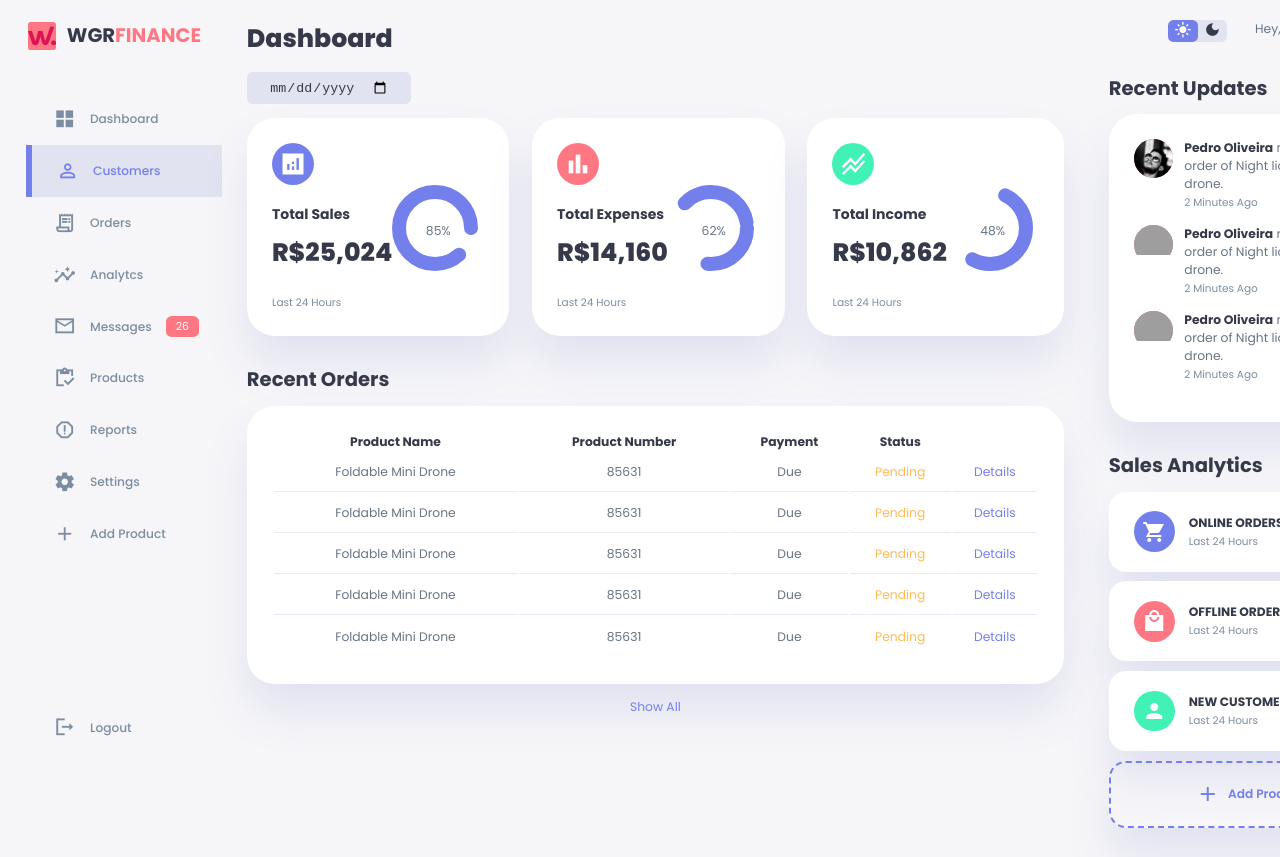
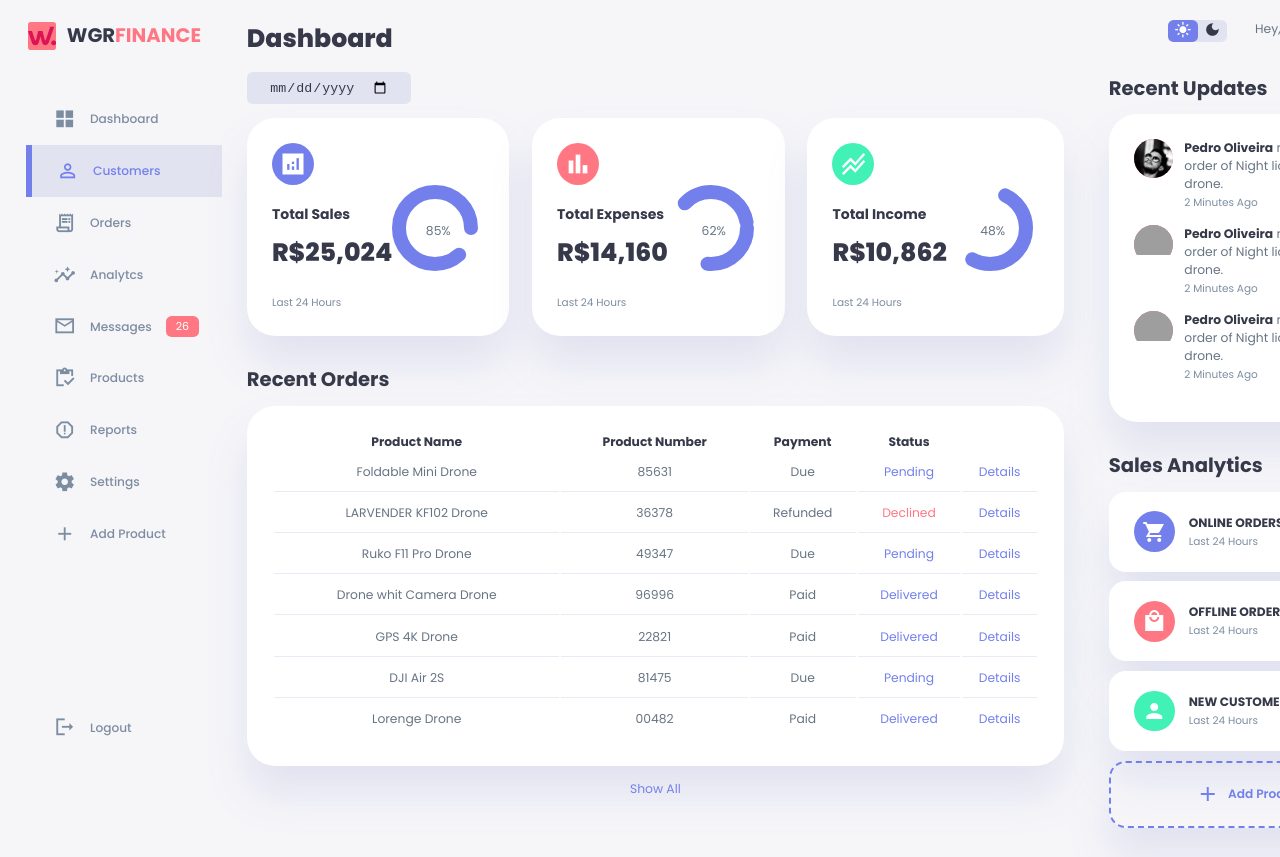
Before and after one commit to wofeitosa/projeto-dashboard, a plain HTML site: page index.html in a window 1280 px wide. Shown: the top 857 px of the page. Drawn offline with Linux system fonts and the light colour scheme; grey boxes are pictures that could not be loaded.

Commit message:
:pencil: updated html, js and css, created orders.js.

```diff
--- a/index.html
+++ b/index.html
@@ -173,7 +173,7 @@
                     </thead>
 
                     <tbody>
-                        <tr>
+                       <!-- <tr>
                             <td>Foldable Mini Drone</td>
                             <td>85631</td>
                             <td>Due</td>
@@ -211,7 +211,7 @@
 
 
                     </tbody>
-
+                    --->
                 </table>
                     <a href="#">Show All</a>
             </div>
@@ -329,5 +329,8 @@
             </div>
         </div>
     </div>
+
+    <script src="./orders.js"></script>
+    <script src="./index.js"></script>
 </body>
 </html>
--- a/index.js
+++ b/index.js
@@ -0,0 +1,40 @@
+const sideMenu = document.querySelector("aside");
+const menuBtn = document.querySelector("#menu-btn");
+const closeBtn = document.querySelector("#close-btn");
+const themeToggler = document.querySelector(".theme-toggler");
+
+// show sidebar
+menuBtn.addEventListener('click', () => {
+    sideMenu.style.display = 'block';
+})
+// close sidebar
+closeBtn.addEventListener('click', () => {
+    sideMenu.style.display = 'none';
+})
+
+// change theme
+themeToggler.addEventListener('click', () => {
+    document.body.classList.toggle('dark-theme-variables');
+
+    themeToggler.querySelector('span:nth-child(1)').classList.toggle('active');
+    themeToggler.querySelector('span:nth-child(2)').classList.toggle('active');
+})
+
+// fill orders in table
+Orders.forEach(order => {
+    const tr = document.createElement('tr');
+    const trContent = `
+                        <td>${order.productName}</td>
+                        <td>${order.productNumber}</td>
+                        <td>${order.paymentStatus}</td>
+                        <td class="${order.shipping ===
+                        'Declined' ? 'danger' : order.
+                        shipping === 'pending' ? 'warning'
+                        : 'primary'}">${order.shipping}</
+                        td>
+                        <td class="primary">Details</td>
+                        `;
+    tr.innerHTML = trContent;
+    document.querySelector('table tbody').appendChild(tr);
+
+})
--- /dev/null
+++ b/orders.js
@@ -0,0 +1,44 @@
+const Orders = [
+    {
+        productName: 'Foldable Mini Drone',
+        productNumber: '85631',
+        paymentStatus: 'Due',
+        shipping: 'Pending'
+    },
+    {
+        productName: 'LARVENDER KF102 Drone',
+        productNumber: '36378',
+        paymentStatus: 'Refunded',
+        shipping: 'Declined'
+    },
+    {
+        productName: 'Ruko F11 Pro Drone',
+        productNumber: '49347',
+        paymentStatus: 'Due',
+        shipping: 'Pending'
+    },
+    {
+        productName: 'Drone whit Camera Drone',
+        productNumber: '96996',
+        paymentStatus: 'Paid',
+        shipping: 'Delivered'
+    },
+    {
+        productName: 'GPS 4K Drone',
+        productNumber: '22821',
+        paymentStatus: 'Paid',
+        shipping: 'Delivered'
+    },
+    {
+        productName: 'DJI Air 2S',
+        productNumber: '81475',
+        paymentStatus: 'Due',
+        shipping: 'Pending'
+    },
+    {
+        productName: 'Lorenge Drone',
+        productNumber: '00482',
+        paymentStatus: 'Paid',
+        shipping: 'Delivered'
+    },
+]
--- a/styles.css
+++ b/styles.css
@@ -25,6 +25,15 @@
 
     --box-shadow: 0 2rem 3rem var(--color-light);
 
+}
+/*----------Dark Theme Varaibles-----------------------*/
+.dark-theme-variables {
+    --color-background: #181a1e;
+    --color-white:#202528;
+    --color-dark:#edeffd;
+    --color-dark-variant:#a3bdcc;
+    --color-light:rgba(0, 0, 0, 0.4);
+    --box-shadow: 0 2rem 3rem var(--color-light);
 }
 * {
     margin: 0;
@@ -461,6 +470,10 @@ main .recent-orders a {
     align-items: center;
     justify-content: center;
 }
+.right .sales-analytics .add-product:hover {
+    background: var(--color-primary);
+    color: white;
+}
 .right .sales-analytics .add-product div {
     display: flex;
     align-items: center;
@@ -524,7 +537,7 @@ main .recent-orders a {
     }
     aside {
         position: fixed;
-        left: 0;
+        left: -100%;
         background: var(--color-white);
         width: 18rem;
         z-index: 3;
@@ -532,6 +545,13 @@ main .recent-orders a {
         height: 100vh;
         padding-right: var(--card-padding);
         display: none;
+        animation: showMenu 400ms ease forwards;
+    }
+    @keyframes showMenu {
+        to {
+            left:0;
+        }
+
     }
     aside .logo {
         margin-left: 1rem;
```
